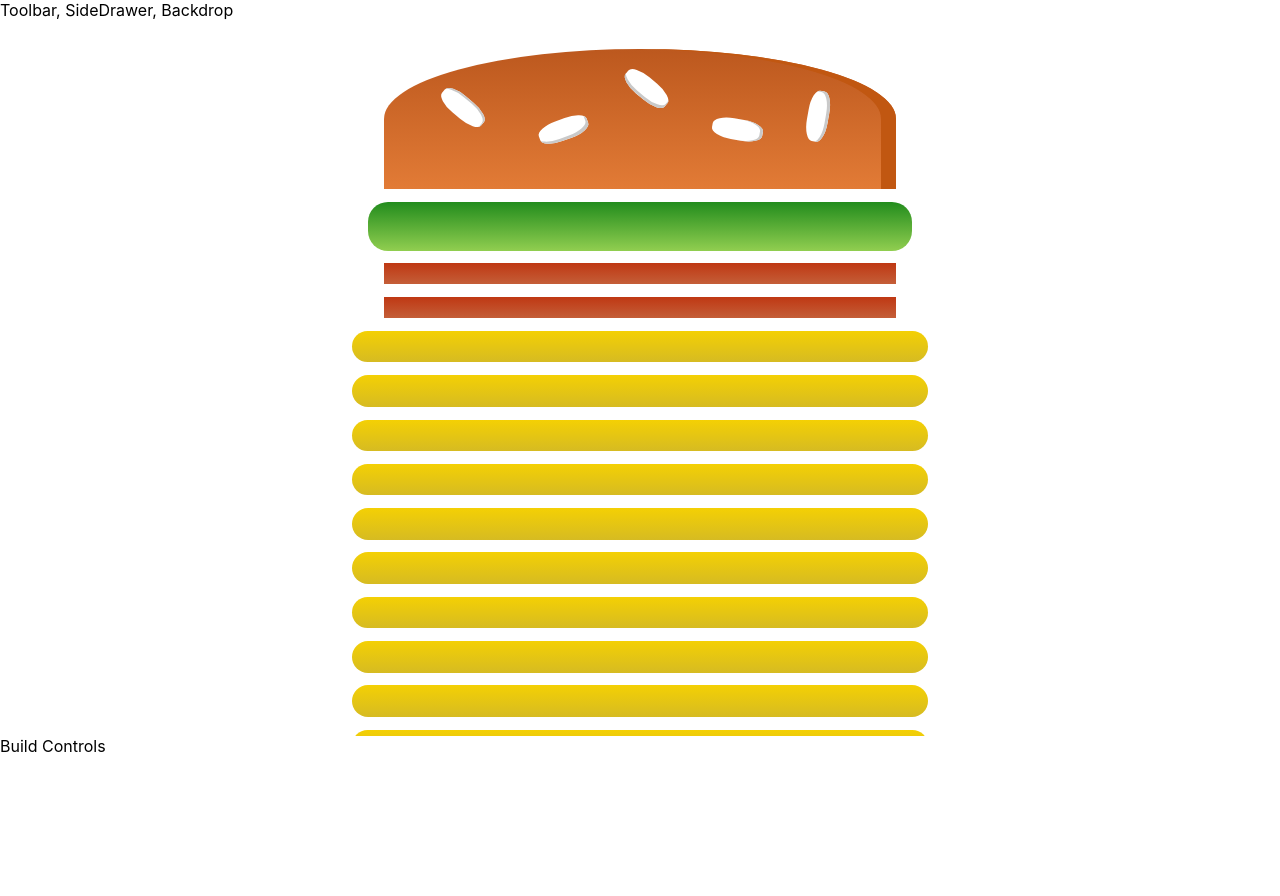
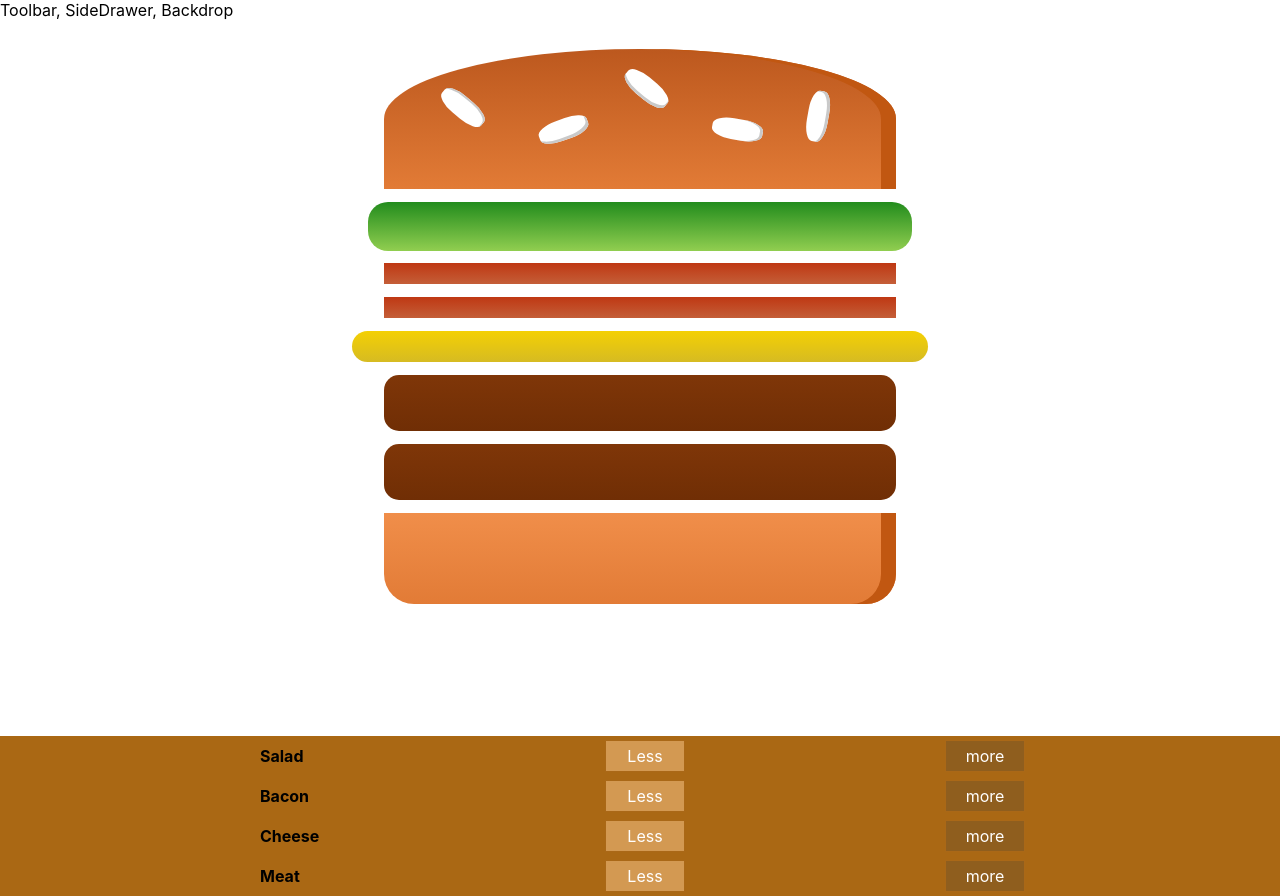
Before and after one commit to aDeveloperX/React-Burger, a React (Create React App) app: page / in a window 1280 px wide. Before the commit the page ends 800 px from the top, so only its background shows below. Built offline with nearby package versions, Linux system fonts and the light colour scheme.

Commit message:
add control bar

```diff
--- a/src/components/Burger/BuildControls/BuildControl/BuildControl.js
+++ b/src/components/Burger/BuildControls/BuildControl/BuildControl.js
@@ -1,10 +1,14 @@
 import React from "react";
-import classes from "./buildControl.module.css";
+import classes from "./BuildControl.module.css";
 
 const buildControl = props => {
-  <div className={classes.buildControl}>
-    <div className={classes.Label}>{props.label}</div>
-    <button className={classes.Less}>Less</button>
-    <button className={classes.More}>more</button>
-  </div>;
+  return (
+    <div className={classes.BuildControl}>
+      <div className={classes.Label}>{props.label}</div>
+      <button className={classes.Less}>Less</button>
+      <button className={classes.More}>more</button>
+    </div>
+  );
 };
+
+export default buildControl;
--- a/src/components/Burger/BuildControls/BuildControl/BuildControl.module.css
+++ b/src/components/Burger/BuildControls/BuildControl/BuildControl.module.css
@@ -1,8 +1,8 @@
 .BuildControl {
   display: flex;
-  justify-content: space-between;
+  justify-content: space-evenly;
   align-items: center;
-  margin: 5px 0;
+  background-color: #aa6814;
 }
 
 .BuildControl button {
--- a/src/components/Burger/BuildControls/BuildControls.js
+++ b/src/components/Burger/BuildControls/BuildControls.js
@@ -1,7 +1,34 @@
 import React from "react";
+import classes from "./BuildControls.module.css";
+import BuildControl from "./BuildControl/BuildControl";
+
+const controls = [
+  {
+    label: "Salad",
+    type: "salad"
+  },
+  {
+    label: "Bacon",
+    type: "bacon"
+  },
+  {
+    label: "Cheese",
+    type: "cheese"
+  },
+  {
+    label: "Meat",
+    type: "meat"
+  }
+];
 
 const buildControls = props => {
-  <div></div>;
+  return (
+    <div className={classes.BuildControl}>
+      {controls.map(control => {
+        return <BuildControl key={control.type} label={control.label} />;
+      })}
+    </div>
+  );
 };
 
 export default buildControls;
--- a/src/containers/BurgerBuilder/BurgerBuilder.js
+++ b/src/containers/BurgerBuilder/BurgerBuilder.js
@@ -1,14 +1,14 @@
 import React, { Component } from "react";
-import Aux from "../../hoc/Aux";
 import Burger from "../../components/Burger/Burger";
+import BuildControls from "../../components/Burger/BuildControls/BuildControls";
 
 class BurgerBuilder extends Component {
   state = {
     ingredients: {
       salad: 1,
       bacon: 2,
-      cheese: 10,
-      meat: 3
+      cheese: 1,
+      meat: 2
     }
   };
 
@@ -16,7 +16,7 @@ class BurgerBuilder extends Component {
     return (
       <>
         <Burger ingredients={this.state.ingredients}></Burger>
-        <div>Build Controls</div>
+        <BuildControls></BuildControls>
       </>
     );
   }
```
